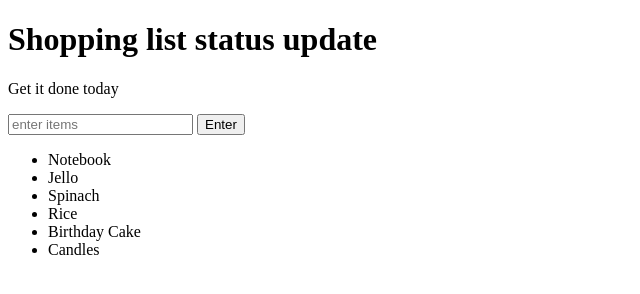
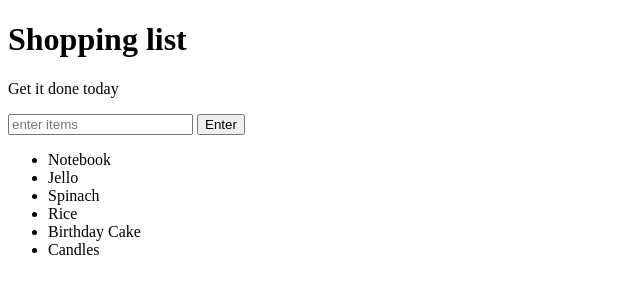
Before and after one commit to Husainaj/background-generator, a plain HTML site: page index.html in a window 1280 px wide. Shown: the whole page, without its empty margins (0-640 px from the left). Drawn offline with Linux system fonts and the light colour scheme.

Commit message:
reverting to old title

```diff
--- a/index.html
+++ b/index.html
@@ -8,7 +8,7 @@
     <link rel="stylesheet" href="">
 </head>
 <body>
-    <h1>Shopping list status update</h1>
+    <h1>Shopping list</h1>
     <p id="first">Get it done today</p>
     <input id="userinput" type="text" placeholder="enter items">
     <button id="enter">Enter</button>
```
